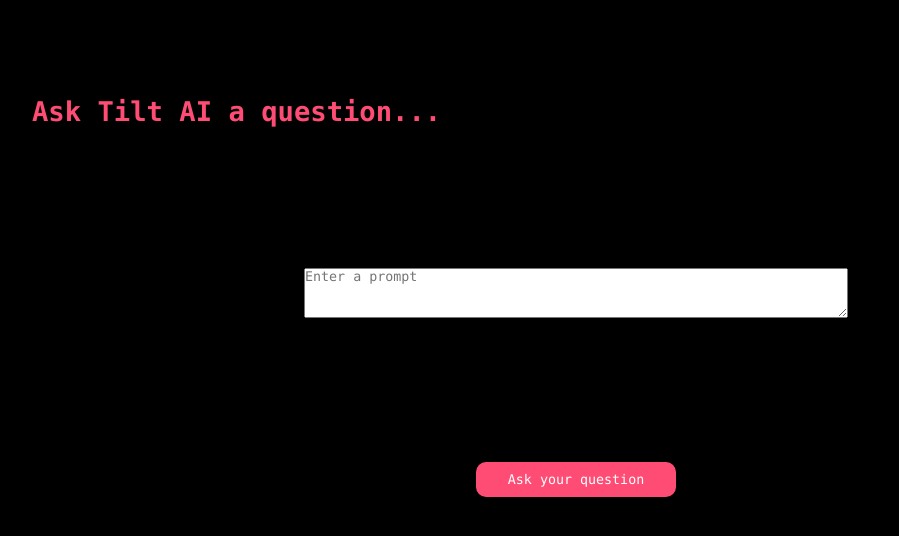
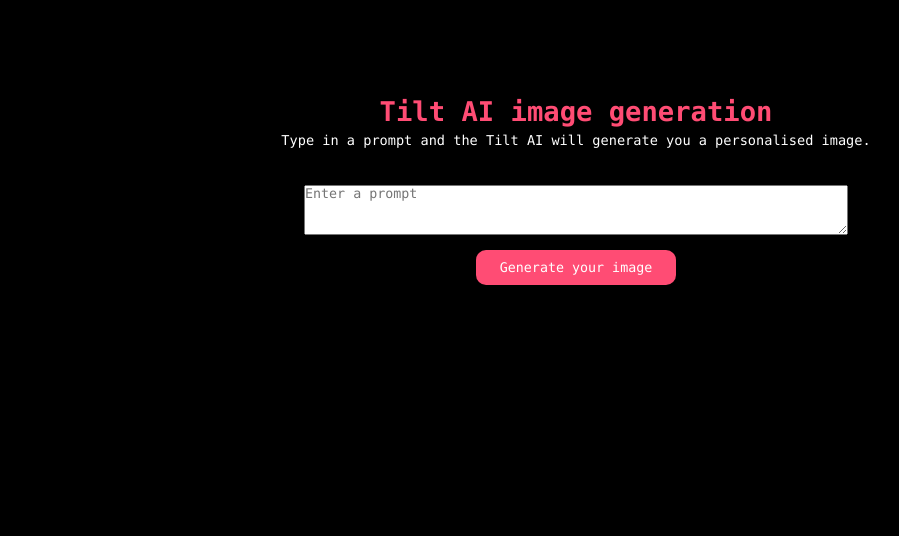
Before and after one commit to wearetilt/open-ai-tester, a Next.js app: page / in a window 1280 px wide. Shown: the top 536 px of the page, without its empty margins (64-963 px from the left). Built offline with nearby package versions, Linux system fonts and the light colour scheme.

Commit message:
updated text input to generate images instead

```diff
--- a/src/app/page.module.css
+++ b/src/app/page.module.css
@@ -1,7 +1,6 @@
 .main {
   display: flex;
   flex-direction: column;
-  justify-content: space-between;
   align-items: center;
   padding: 6rem;
   min-height: 100vh;
@@ -11,24 +10,26 @@
 .description {
   display: inherit;
   justify-content: inherit;
+  flex-direction: column;
   align-items: inherit;
   font-size: 0.85rem;
   max-width: var(--max-width);
   width: 100%;
   z-index: 2;
   font-family: var(--font-mono);
+  margin-bottom: 2rem;
 }
 
-.description a {
-  display: flex;
-  align-items: center;
-  justify-content: center;
-  gap: 0.5rem;
-}
 
 .title {
   color: #ff4c74;
   font-weight: bold;
+}
+
+.text {
+  color: white;
+  padding: 5px 0;
+
 }
 
 .response {
@@ -40,15 +41,6 @@
   text-align: center;
   font-weight: bold;
   font-family: var(--font-mono);
-}
-
-.description p {
-  position: relative;
-  margin: 0;
-  padding: 1rem;
-  background-color: rgba(var(--callout-rgb), 0.5);
-  border: 1px solid rgba(var(--callout-border-rgb), 0.3);
-  border-radius: var(--border-radius);
 }
 
 .code {
@@ -91,12 +83,9 @@
 
 .center {
   display: flex;
-  justify-content: space-between;
   flex-direction: column;
   width: 100%;
-  height: 500px;
   position: relative;
-  padding: 4rem 0;
   align-items: center;
 }
 
@@ -106,6 +95,10 @@
   height: 50px;
 }
 
+.imageOutput {
+  width: 100%;
+}
+
 .button {
   width: 200px;
   height: auto;
@@ -113,6 +106,7 @@
   background: #ff4c74;
   color: #fff;
   border-radius: 10px;
+  margin: 15px 0;
   border: none;
   font-family: var(--font-mono);
 }
--- a/src/app/page.tsx
+++ b/src/app/page.tsx
@@ -6,7 +6,7 @@
 
 export default function Home() {
 
-  const [prompt, setPrompt] = useState("");
+const [prompt, setPrompt] = useState("");
 const [isLoading, setIsLoading] = useState(false);
 const [response, setResponse] = useState("");
 
@@ -24,14 +24,14 @@
 
   const data = await response.json();
   setIsLoading(false);
-  console.log(data.text);
-  setResponse(data.text);
+  setResponse(data.image);
 };
 
   return (
     <main className={styles.main}>
     <div className={styles.description}>
-      <h1 className={styles.title}>Ask Tilt AI a question...</h1>
+      <h1 className={styles.title}>Tilt AI image generation</h1>
+      <p className={styles.text}>Type in a prompt and the Tilt AI will generate you a personalised image.</p>
     </div>
 
     <div className={styles.center}>
@@ -39,16 +39,18 @@
         className={styles.promptInput}
         placeholder="Enter a prompt"
         onChange={(e) => setPrompt(e.target.value)}
+        row="5"
+        cols="50"
       />
       <button className={styles.button} onClick={getResponseFromOpenAI}>
-        Ask your question
+    Generate your image
       </button>
 
       <div className={styles.response}>
         {isLoading ? (
           <div>Accessing the Tiltorithm</div>
         ) : (
-          <div>{response}</div>
+          <div><img className={styles.imageOutput} src={response}/></div>
         )}
       </div>
     </div>
--- a/src/pages/api/openai.tsx
+++ b/src/pages/api/openai.tsx
@@ -1,7 +1,7 @@
 const { Configuration, OpenAIApi } = require("openai");
 
 const configuration = new Configuration({
-  apiKey: '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',
+  apiKey: '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',
 });
 
 
@@ -12,12 +12,14 @@
 
 export default async (req, res) => {
   if (req.body.prompt !== undefined) {
-    const completion = await openai.createCompletion({
-      model: "text-ada-001",
+    const response = await openai.createImage({
+      // prompt: "photo realistic image of a pixar style cat in a field of poppies and a dog in the distance",
       prompt: `${req.body.prompt}`,
+      n: 1,
+      size: "512x512",
     });
 
-    res.status(200).json({ text: `${completion.data.choices[0].text}` });
+    res.status(200).json({ image: `${response.data.data[0].url}` });
   } else {
     res.status(400).json({ text: "No prompt provided." });
   }
```
